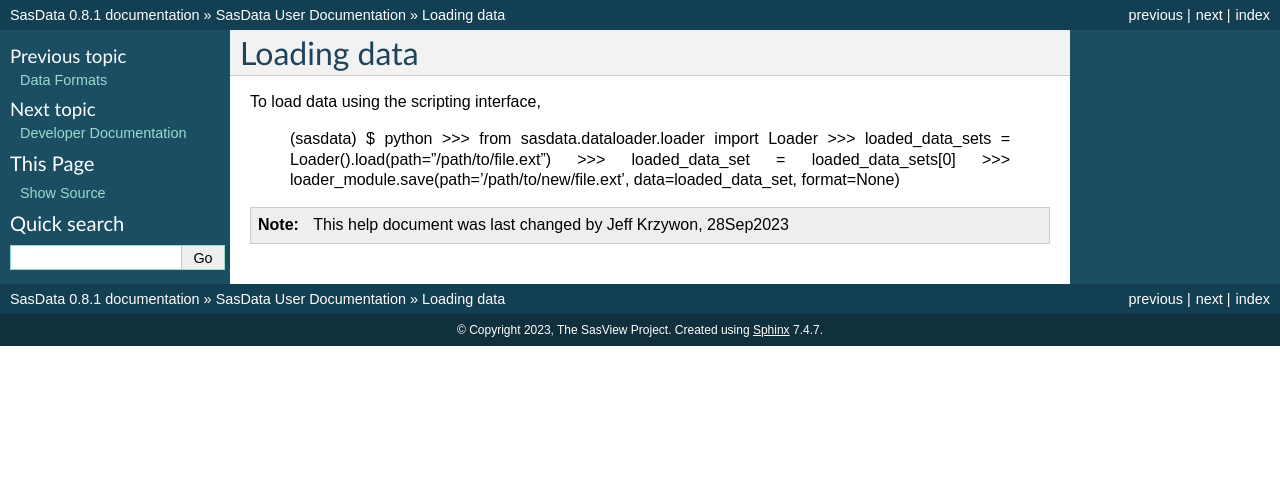
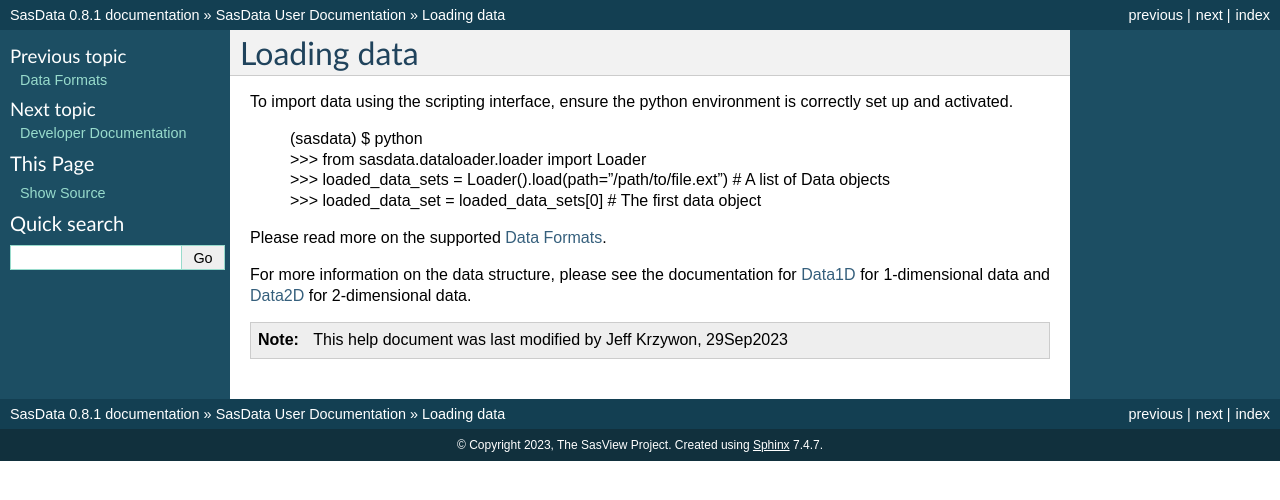
Before and after one commit to SasView/sasdata, a Sphinx documentation site: the page built from docs/source/user/data/data_import_help.rst, in a window 1280 px wide. Shown: the top 500 px of the page. Built offline with Sphinx 7.4.7, drawn with Linux system fonts in a browser that asks for light colours; pages that are not in the unit, such as notebooks, are missing from menus.

Commit message:
Finalize the data import documentation

```diff
--- a/docs/source/user/data/data_import_help.rst
+++ b/docs/source/user/data/data_import_help.rst
@@ -1,21 +1,23 @@
-.. data_explorer_help.rst
-
-.. This is a port of the original SasView html help file to ReSTructured text
-.. by S King, ISIS, during SasView CodeCamp-III in Feb 2015.
+.. data_import_help.rst
 
 .. _Loading_data:
 
 Loading data
 ============
 
-To load data using the scripting interface,
+To import data using the scripting interface, ensure the python environment is correctly set up and activated.
 
-    (sasdata) $ python
-    >>> from sasdata.dataloader.loader import Loader
-    >>> loaded_data_sets = Loader().load(path="/path/to/file.ext")
-    >>> loaded_data_set = loaded_data_sets[0]
-    >>> loader_module.save(path='/path/to/new/file.ext', data=loaded_data_set, format=None)
+    | (sasdata) $ python
+    | >>> from sasdata.dataloader.loader import Loader
+    | >>> loaded_data_sets = Loader().load(path="/path/to/file.ext") # A list of Data objects
+    | >>> loaded_data_set = loaded_data_sets[0] # The first data object
+
+Please read more on the supported :ref:`formats`.
+
+For more information on the data structure, please see the documentation for
+`Data1D <../../dev/generated/sasdata.dataloader.html#sasdata.dataloader.data_info.Data1D>`_ for 1-dimensional data and
+`Data2D <../../dev/generated/sasdata.dataloader.html#sasdata.dataloader.data_info.Data2D>`_ for 2-dimensional data.
 
 .. ZZZZZZZZZZZZZZZZZZZZZZZZZZZZZZZZZZZZZZZZZZZZZZZZZZZZZZZZZZZZZZZZZZZZZZZZZZZZZ
 
-.. note::  This help document was last changed by Jeff Krzywon, 28Sep2023
+.. note::  This help document was last modified by Jeff Krzywon, 29Sep2023
```
